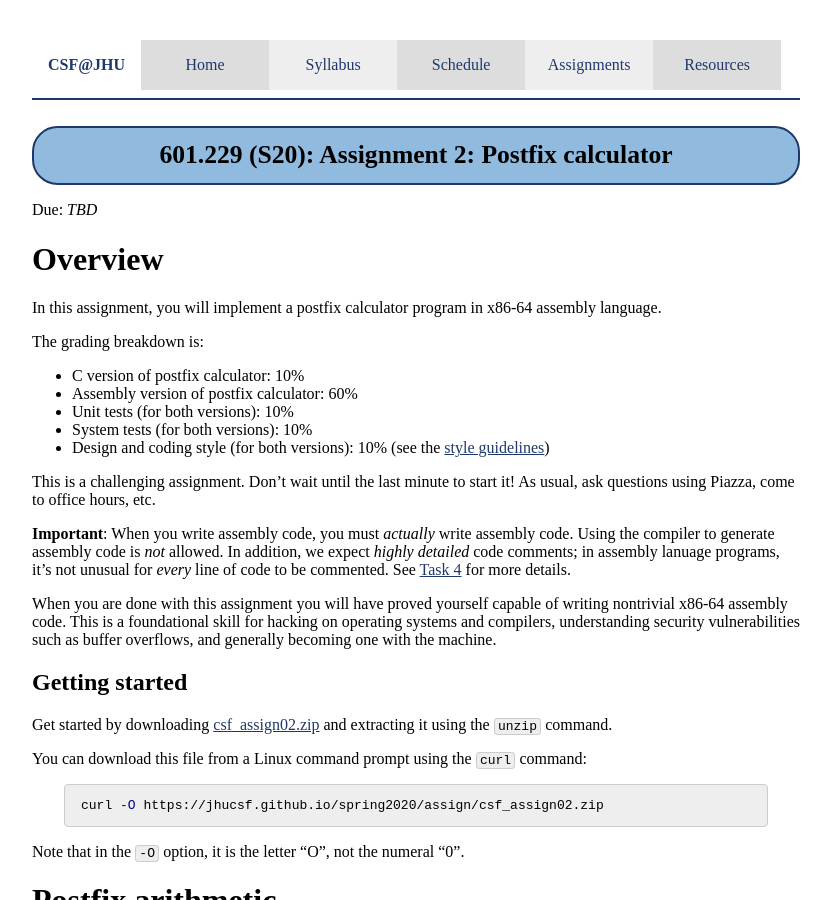
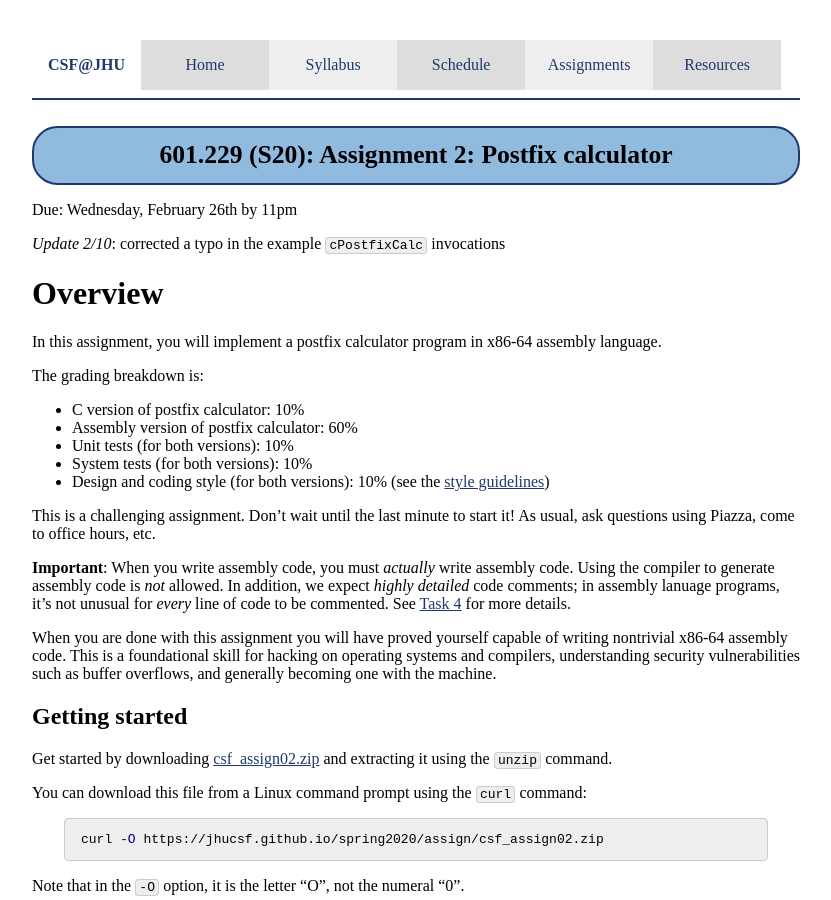
Before and after one commit to jhucsf/spring2020, a Jekyll site: the page built from assign/assign02.md, in a window 1280 px wide and 900 px high. Shown: the whole window, without its empty margins (224-1055 px from the left). Built offline with Jekyll 4.4.1, drawn with Linux system fonts in a browser that asks for light colours; some of the changed text lies outside the part shown.

Commit message:
corrected a mistake, formatting tweaks

```diff
--- a/assign/assign02.md
+++ b/assign/assign02.md
@@ -3,7 +3,9 @@ layout: default
 title: "Assignment 2: Postfix calculator"
 ---
 
-Due: *TBD*
+Due: Wednesday, February 26th by 11pm
+
+*Update 2/10*: corrected a typo in the example `cPostfixCalc` invocations
 
 # Overview
 
@@ -55,18 +57,18 @@ This expression would be evaluated as follows:
 
 Item | Action
 ---- | ------
-`3`    | Push 3 onto stack
-`4`    | Push 4 onto stack
-`5`    | Push 5 onto stack
-`+`    | Pop operands 5 and 4, add them, push sum 9
-`*`   | Pop operands 9 and 3, multiply them, push product 27
+`3`  | Push 3 onto stack
+`4`  | Push 4 onto stack
+`5`  | Push 5 onto stack
+`+`  | Pop operands 5 and 4, add them, push sum 9
+`*`  | Pop operands 9 and 3, multiply them, push product 27
 
 When any valid postfix expression is evaluated, the stack will have a single result value when the end of the expression is reached.  Also, valid postfix expressions will guarantee that operand values are always available on the stack when an operator is processed.  Here are some examples of *invalid* postfix expressions:
 
 Expression | Why invalid
 ---------- | -----------
-`10 2 - *`   | Only one operand value is on stack when operator \* is processed
-`2 3 + 4`    | Two operand values are on stack when end of expression is reached
+`10 2 - *` | Only one operand value is on stack when operator \* is processed
+`2 3 + 4`  | Two operand values are on stack when end of expression is reached
 
 # Tasks
 
```
Also changed, not shown: other parts of assign/assign02.md (+1 -1 lines).
